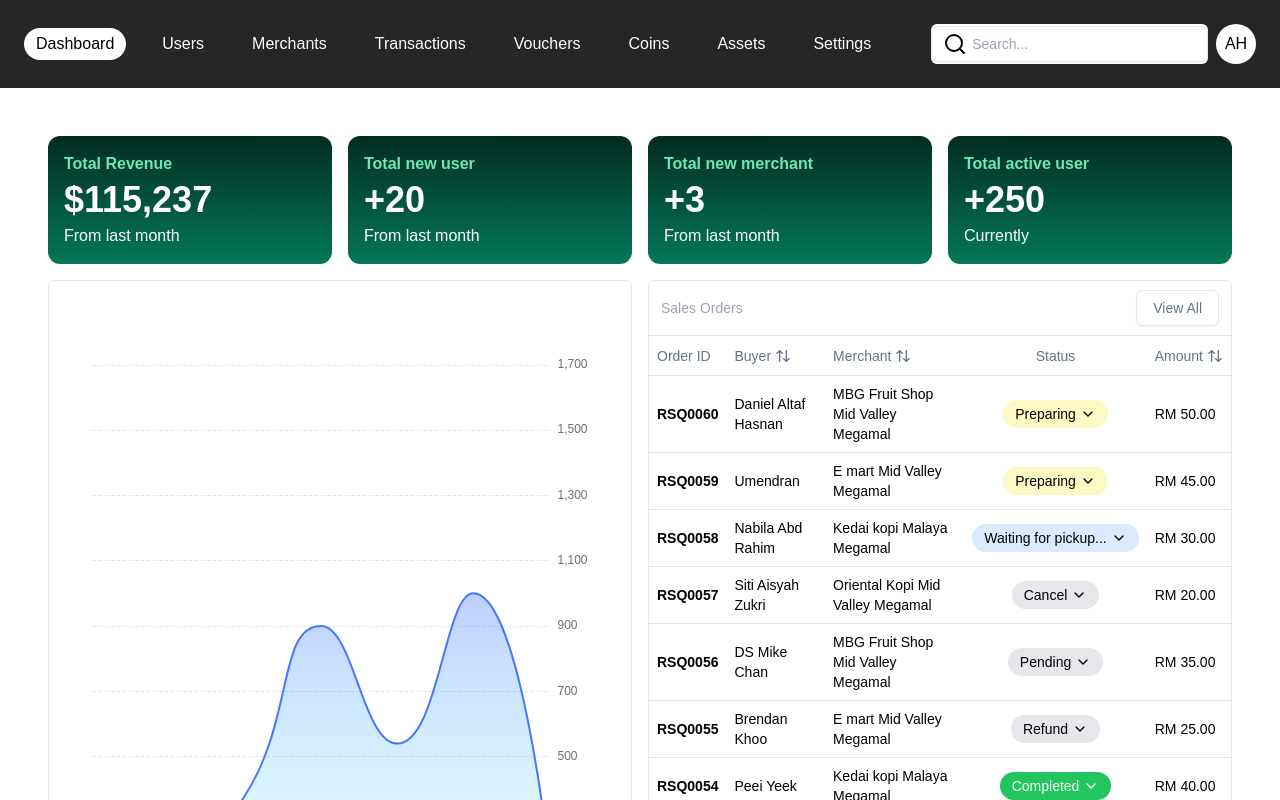
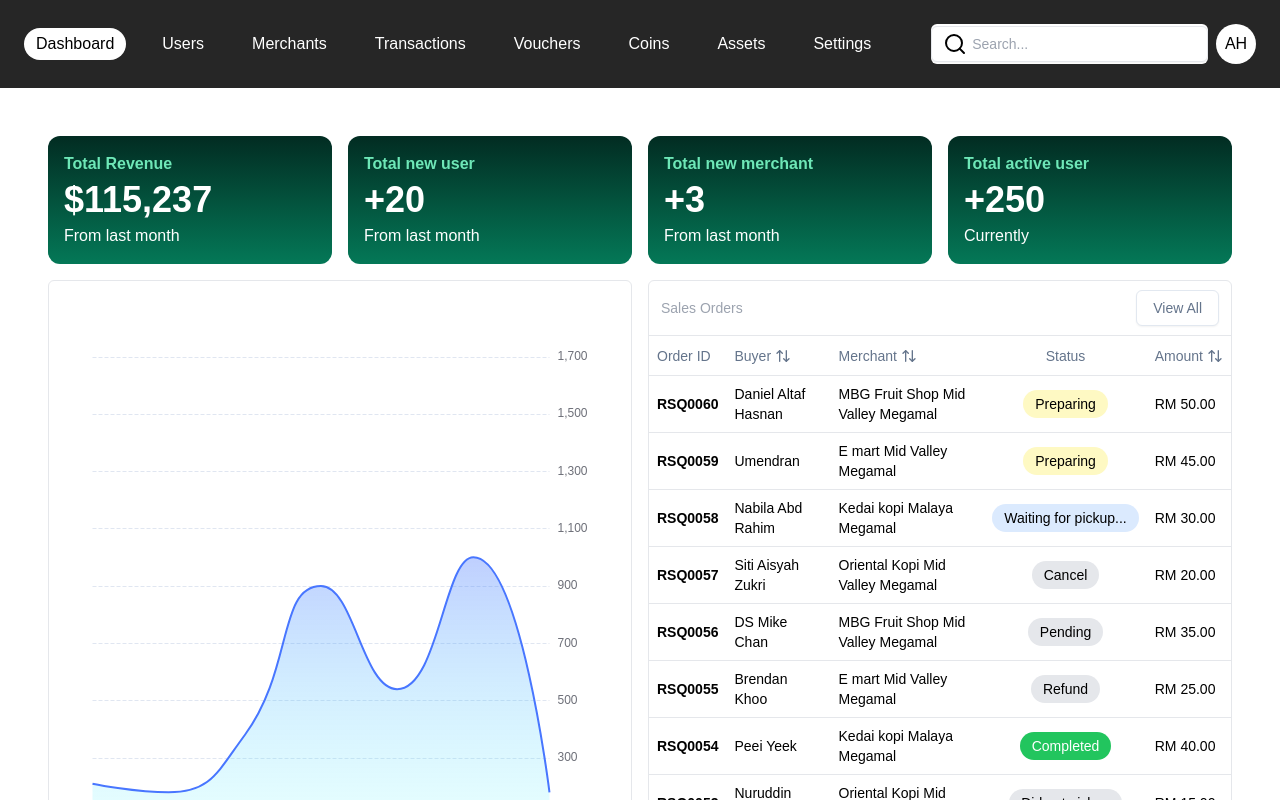
Before and after one commit to rulkimi/orders-dashboard, a Next.js app: page /dashboard in a window 1280 px wide. Shown: the top 800 px of the page. Built offline with nearby package versions, Linux system fonts and the light colour scheme; data requests are answered from the project's data file.

Commit message:
disable edit for status in dashboard

```diff
--- a/app/orders/data-table.tsx
+++ b/app/orders/data-table.tsx
@@ -318,7 +318,7 @@ export function DataTable<TData extends BaseRow, TValue>({
                         (() => {
                           const value = cell.getValue() as OrderStatus;
                           const { styleClass, text } = getStatusStyles(value);
-                          return (
+                          return !isDashboard ? (
                             <div className="flex justify-center">
                               <DropdownMenu>
                                 <DropdownMenuTrigger>
@@ -341,7 +341,13 @@ export function DataTable<TData extends BaseRow, TValue>({
                                 </DropdownMenuContent>
                               </DropdownMenu>
                             </div>
-                          );
+                          ) : (
+                            <div className="flex justify-center">
+                              <span className={`${styleClass} px-3 py-1 rounded-full text-nowrap flex items-center`}>
+                                {text}
+                              </span>
+                            </div>
+                          )
                         })()
                       ) : cell.column.id === "actions" ? (
                         <DropdownMenu>
```
